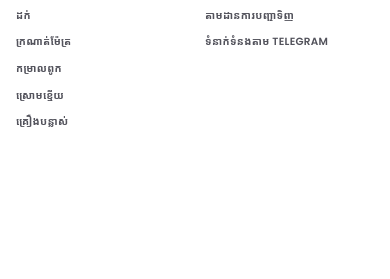
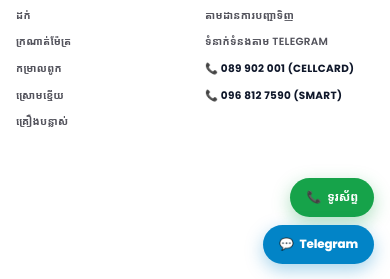
Before and after one commit to kaazumiip/curtain-shop, a React (Vite) app in the folder ecommerce-frontend/: page /checkout in a window 390 px wide. Shown: the part 562-841 px from the top of the page. Built offline with nearby package versions, Linux system fonts and the light colour scheme; no server answers; a web font is replaced by a local one.

Commit message:
Add floating Call/Telegram help buttons, tappable footer phone links, and 48px mobile tap targets

```diff
--- a/ecommerce-frontend/src/App.jsx
+++ b/ecommerce-frontend/src/App.jsx
@@ -352,9 +352,64 @@ function App() {
                 <Link to="/my-orders">ការបញ្ជាទិញរបស់ខ្ញុំ</Link>
                 <Link to="/order-status">តាមដានការបញ្ជាទិញ</Link>
                 <a href="https://t.me/sreythacurtain" target="_blank" rel="noreferrer">ទំនាក់ទំនងតាម Telegram</a>
+                <a href="tel:089902001" style={{ fontWeight: '700', color: '#0f172a' }}>📞 089 902 001 (Cellcard)</a>
+                <a href="tel:0968127590" style={{ fontWeight: '700', color: '#0f172a' }}>📞 096 812 7590 (Smart)</a>
               </div>
             </div>
           </footer>
+
+          {/* Floating Call & Telegram Help Button for Easy 1-Tap Support */}
+          <div style={{
+            position: 'fixed',
+            bottom: '18px',
+            right: '16px',
+            zIndex: 9990,
+            display: 'flex',
+            flexDirection: 'column',
+            gap: '8px',
+            alignItems: 'flex-end'
+          }}>
+            <a
+              href="tel:089902001"
+              style={{
+                display: 'inline-flex',
+                alignItems: 'center',
+                gap: '6px',
+                padding: '10px 16px',
+                borderRadius: '999px',
+                backgroundColor: '#16a34a',
+                color: '#ffffff',
+                fontWeight: '800',
+                fontSize: '0.82rem',
+                textDecoration: 'none',
+                boxShadow: '0 6px 18px rgba(22, 163, 74, 0.35)'
+              }}
+            >
+              <span>📞</span>
+              <span>ទូរស័ព្ទ</span>
+            </a>
+            <a
+              href="https://t.me/sreythacurtain"
+              target="_blank"
+              rel="noopener noreferrer"
+              style={{
+                display: 'inline-flex',
+                alignItems: 'center',
+                gap: '6px',
+                padding: '10px 16px',
+                borderRadius: '999px',
+                backgroundColor: '#0284c7',
+                color: '#ffffff',
+                fontWeight: '800',
+                fontSize: '0.82rem',
+                textDecoration: 'none',
+                boxShadow: '0 6px 18px rgba(2, 132, 199, 0.35)'
+              }}
+            >
+              <span>💬</span>
+              <span>Telegram</span>
+            </a>
+          </div>
         </div>
         <Toast message={toast.message} visible={toast.visible} />
       </Router>
--- a/ecommerce-frontend/src/styles/Store.css
+++ b/ecommerce-frontend/src/styles/Store.css
@@ -810,3 +810,12 @@
     display: flex;
   }
 }
+
+/* Senior-Friendly Larger Mobile Tap Targets */
+@media (max-width: 768px) {
+  .btn-primary,
+  button[type="submit"] {
+    min-height: 48px !important;
+    font-size: 0.95rem !important;
+  }
+}
```
